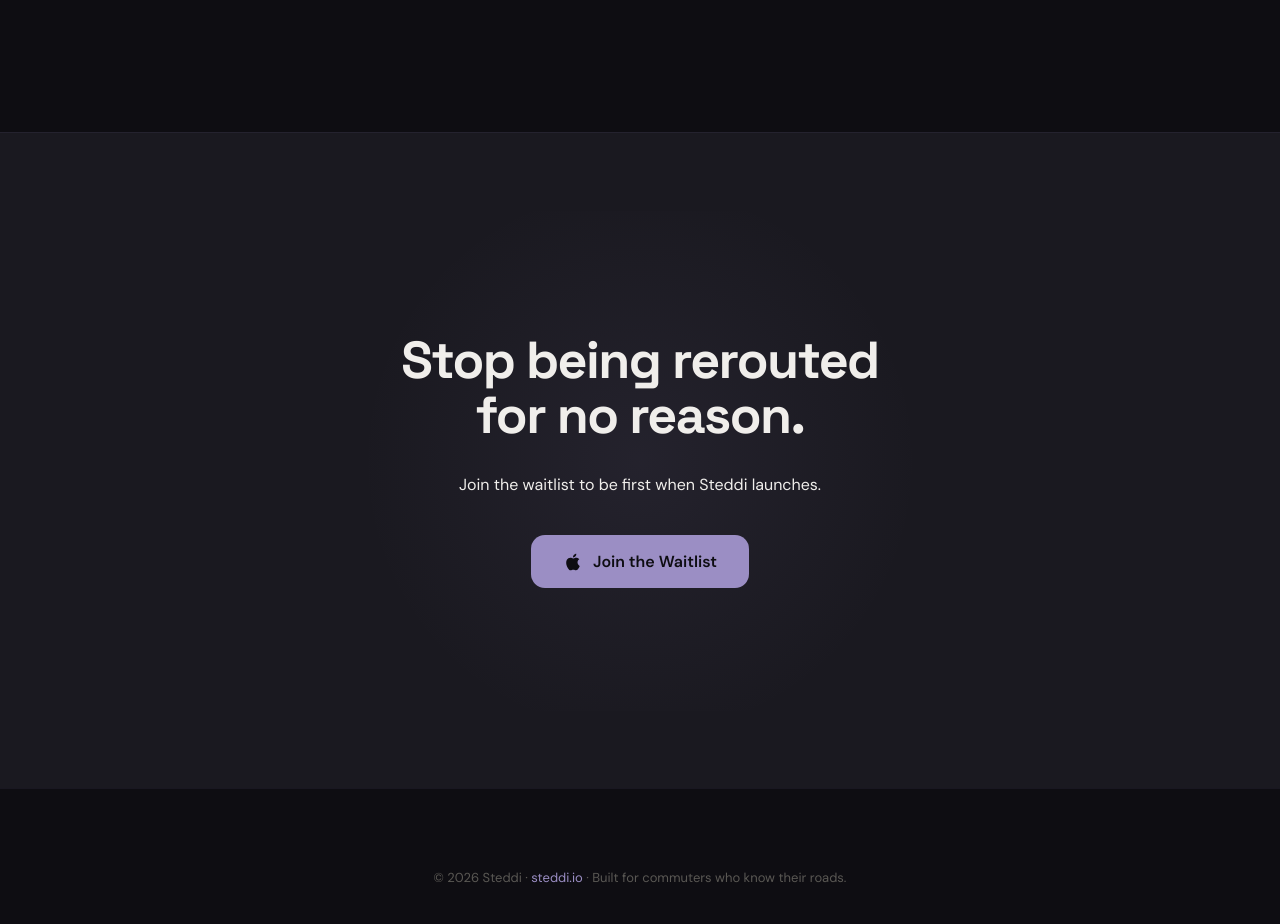
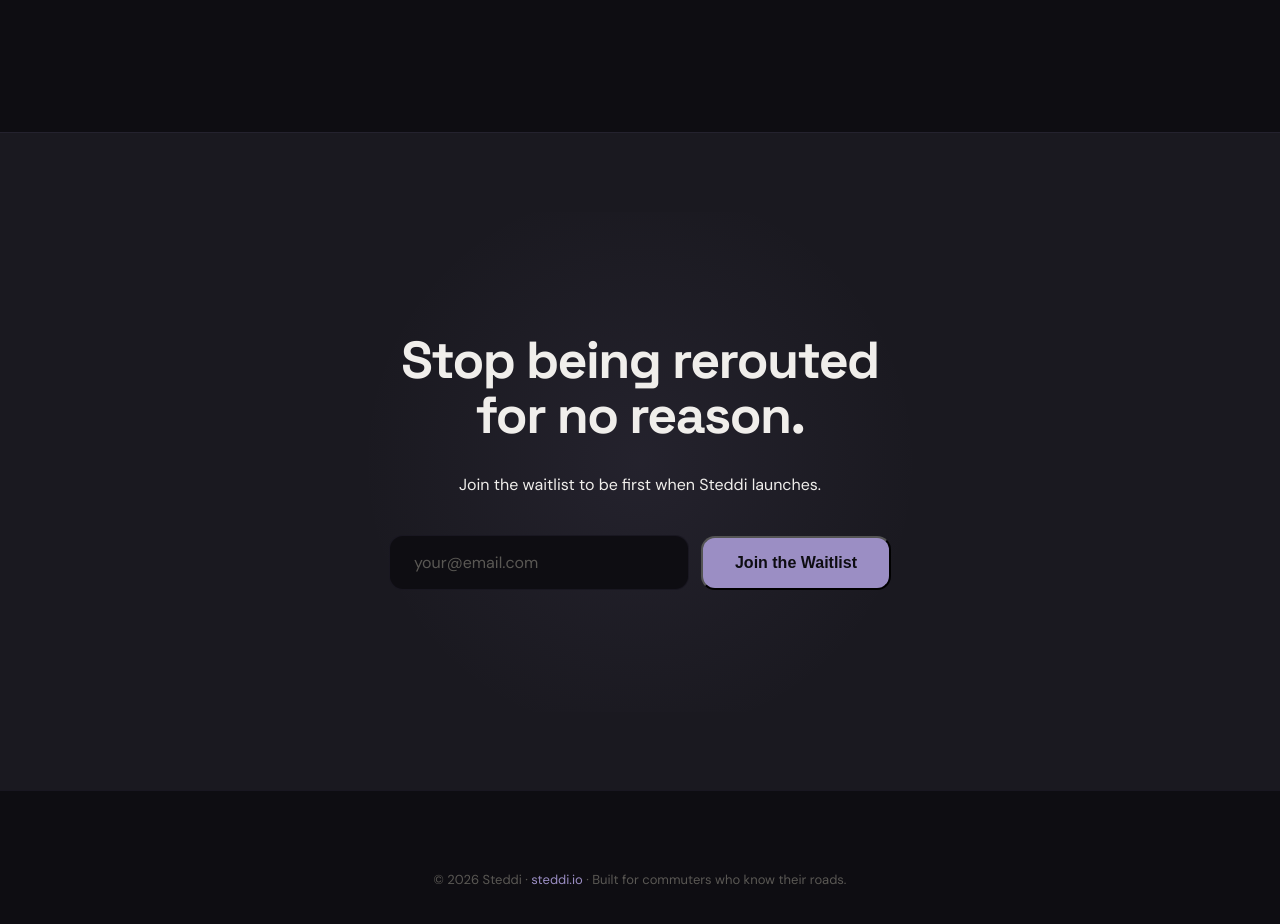
Before and after one commit to nathannncurtis/steddi-website, a React (Vite) app: page / in a window 1280 px wide. Shown: the part 6100-7024 px from the top of the page. Built offline with nearby package versions, Linux system fonts and the light colour scheme.

Commit message:
add waitlist email form: Formspree integration, success state, input styling

```diff
--- a/src/components/CTA.jsx
+++ b/src/components/CTA.jsx
@@ -1,7 +1,11 @@
-import { useEffect, useRef } from 'react'
+import { useState, useEffect, useRef } from 'react'
 
 export default function CTA() {
   const ref = useRef(null)
+  const [email, setEmail] = useState('')
+  const [submitted, setSubmitted] = useState(false)
+  const [submitting, setSubmitting] = useState(false)
+  const [error, setError] = useState('')
 
   useEffect(() => {
     const el = ref.current
@@ -14,18 +18,63 @@
     return () => observer.disconnect()
   }, [])
 
+  const handleSubmit = async (e) => {
+    e.preventDefault()
+    if (!email || !email.includes('@')) {
+      setError('Please enter a valid email')
+      return
+    }
+
+    setSubmitting(true)
+    setError('')
+
+    try {
+      const res = await fetch('https://formspree.io/f/info@steddi.io', {
+        method: 'POST',
+        headers: { 'Content-Type': 'application/json', 'Accept': 'application/json' },
+        body: JSON.stringify({ email, _subject: 'New Steddi Waitlist Signup' })
+      })
+
+      if (res.ok) {
+        setSubmitted(true)
+      } else {
+        setError('Something went wrong. Try again.')
+      }
+    } catch {
+      setError('Something went wrong. Try again.')
+    }
+
+    setSubmitting(false)
+  }
+
   return (
     <section id="download" className="cta-section">
       <div ref={ref} className="fade-in">
         <h2>Stop being rerouted<br />for no reason.</h2>
         <p>Join the waitlist to be first when Steddi launches.</p>
-        <a href="#" className="btn-primary">
-          <svg width="20" height="20" viewBox="0 0 24 24" fill="currentColor">
-            <path d="M18.71 19.5c-.83 1.24-1.71 2.45-3.05 2.47-1.34.03-1.77-.79-3.29-.79-1.53 0-2 .77-3.27.82-1.31.05-2.3-1.32-3.14-2.53C4.25 17 2.94 12.45 4.7 9.39c.87-1.52 2.43-2.48 4.12-2.51 1.28-.02 2.5.87 3.29.87.78 0 2.26-1.07 3.8-.91.65.03 2.47.26 3.64 1.98-.09.06-2.17 1.28-2.15 3.81.03 3.02 2.65 4.03 2.68 4.04-.03.07-.42 1.44-1.38 2.83" />
-            <path d="M13 3.5c.73-.83 1.94-1.46 2.94-1.5.13 1.17-.34 2.35-1.04 3.19-.69.85-1.83 1.51-2.95 1.42-.15-1.15.41-2.35 1.05-3.11" />
-          </svg>
-          Join the Waitlist
-        </a>
+
+        {submitted ? (
+          <div className="waitlist-success">
+            <svg width="24" height="24" viewBox="0 0 24 24" fill="none" stroke="currentColor" strokeWidth="2" strokeLinecap="round" strokeLinejoin="round">
+              <path d="M22 11.08V12a10 10 0 1 1-5.93-9.14" /><polyline points="22 4 12 14.01 9 11.01" />
+            </svg>
+            <span>You're on the list. We'll let you know when Steddi launches.</span>
+          </div>
+        ) : (
+          <form className="waitlist-form" onSubmit={handleSubmit}>
+            <input
+              type="email"
+              placeholder="your@email.com"
+              value={email}
+              onChange={(e) => setEmail(e.target.value)}
+              required
+            />
+            <button type="submit" className="btn-primary" disabled={submitting}>
+              {submitting ? 'Joining...' : 'Join the Waitlist'}
+            </button>
+            {error && <div className="waitlist-error">{error}</div>}
+          </form>
+        )}
       </div>
     </section>
   )
--- a/src/index.css
+++ b/src/index.css
@@ -568,7 +568,61 @@
 
 .cta-section .btn-primary {
   position: relative;
+}
+
+/* Waitlist form */
+.waitlist-form {
+  display: flex;
+  gap: 12px;
+  justify-content: center;
+  align-items: center;
+  flex-wrap: wrap;
   margin-top: 40px;
+}
+
+.waitlist-form input {
+  padding: 16px 24px;
+  border-radius: 14px;
+  border: 1px solid var(--accent-border);
+  background: var(--bg);
+  color: var(--text);
+  font-family: 'DM Sans', sans-serif;
+  font-size: 16px;
+  width: 300px;
+  outline: none;
+  transition: border-color 200ms ease;
+}
+
+.waitlist-form input:focus {
+  border-color: var(--accent);
+}
+
+.waitlist-form input::placeholder {
+  color: var(--text-3);
+}
+
+.waitlist-error {
+  width: 100%;
+  text-align: center;
+  color: #E84D3D;
+  font-size: 14px;
+  margin-top: 8px;
+}
+
+.waitlist-success {
+  display: flex;
+  align-items: center;
+  gap: 12px;
+  justify-content: center;
+  margin-top: 40px;
+  color: var(--sage);
+  font-size: 16px;
+  font-weight: 500;
+}
+
+.waitlist-success svg {
+  color: var(--sage);
+  flex-shrink: 0;
 }
 
 /* ===== FOOTER ===== */
```
